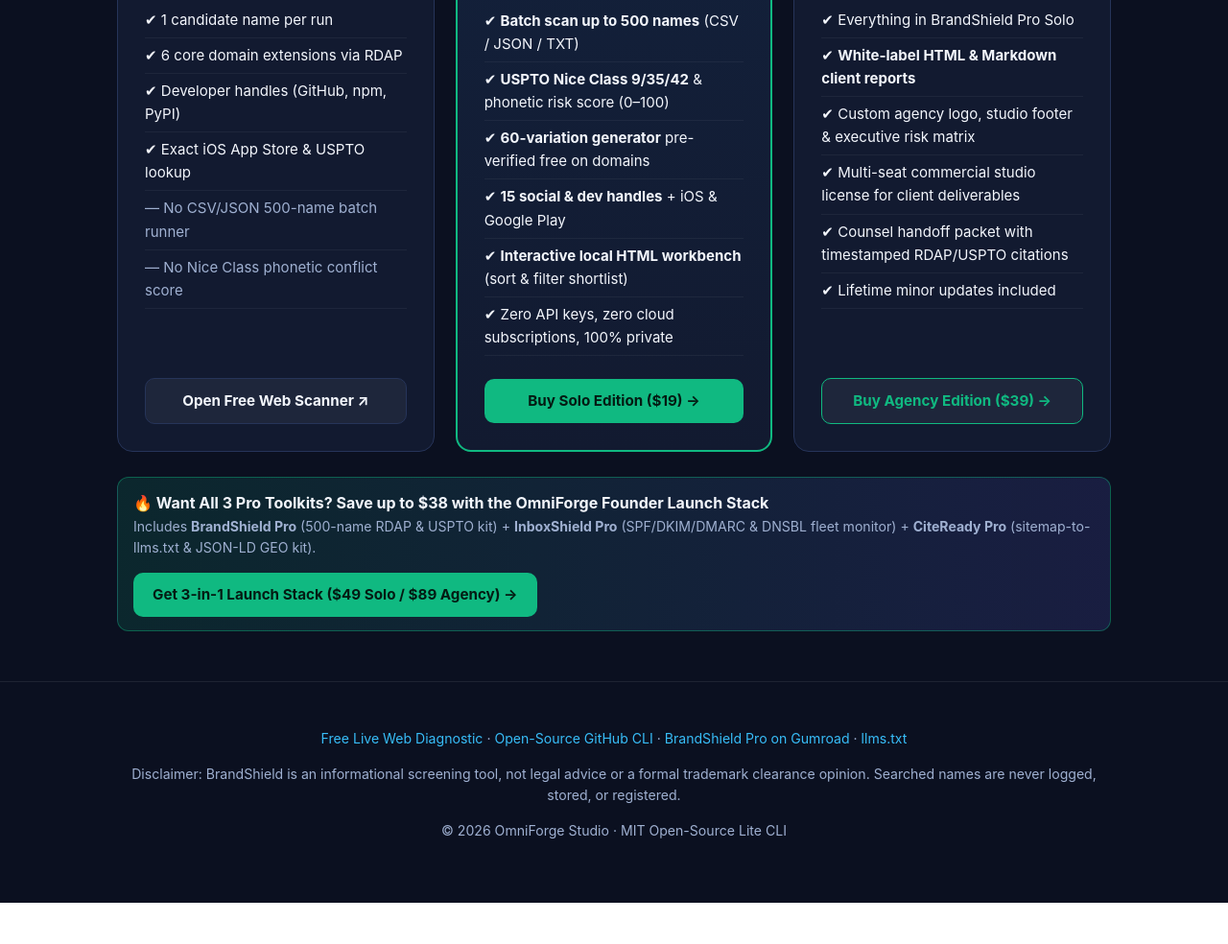
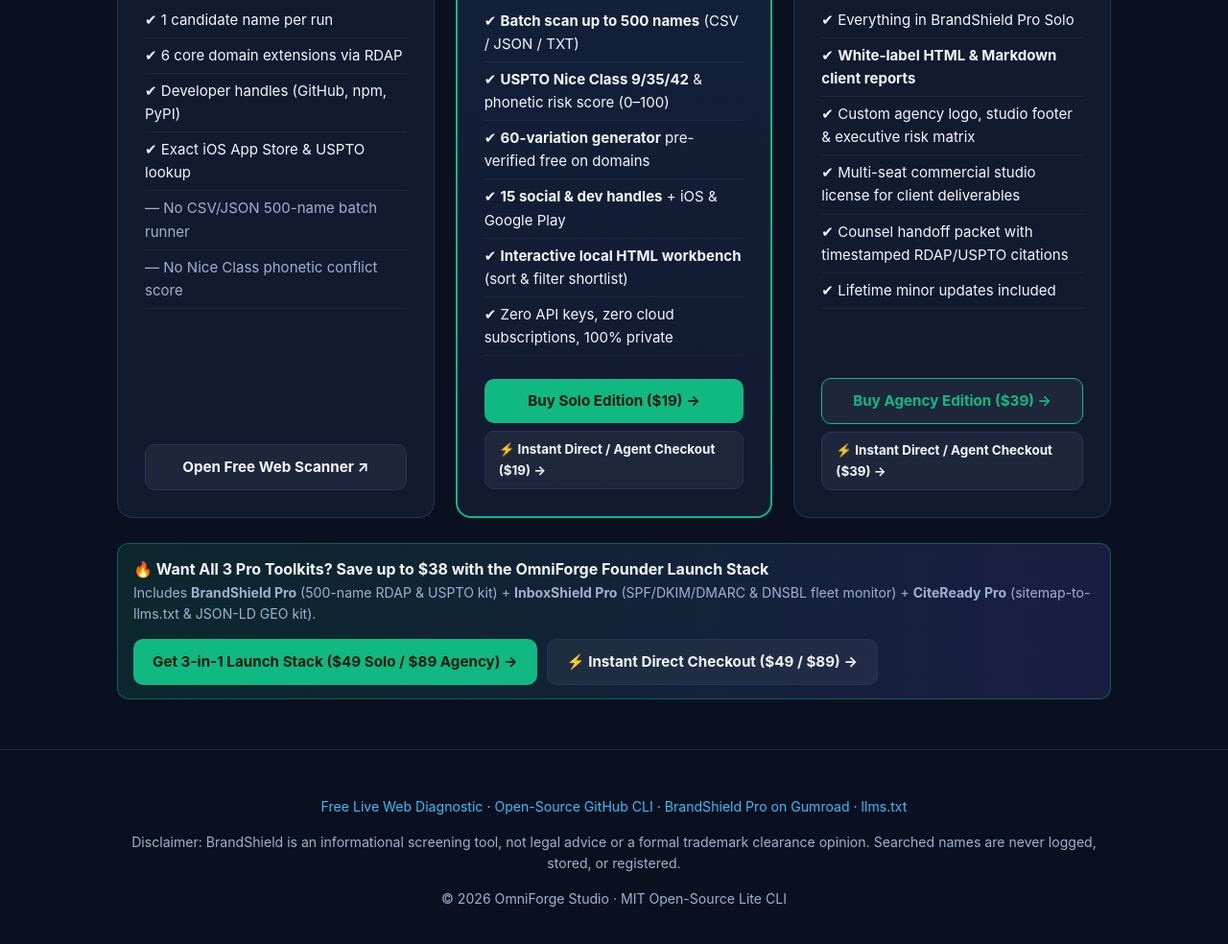
Before and after one commit to zColdWater/brandshield-cli, a website: page docs/index.html in a window 1280 px wide. Shown: the part 1642-2626 px from the top of the page at 96% size. Before the commit the page ends 2583 px from the top, so only its background shows below. Drawn offline with Linux system fonts and the light colour scheme.

Commit message:
feat: add 24/7 Instant Direct & Agent Checkout buttons alongside Gumroad

```diff
--- a/docs/index.html
+++ b/docs/index.html
@@ -443,7 +443,7 @@
               <li>✔ Zero API keys, zero cloud subscriptions, 100% private</li>
             </ul>
           </div>
-          <a class="btn btn-cta" href="https://agentarenastudi.gumroad.com/l/omniforge-brandshield" target="_blank" rel="noopener">Buy Solo Edition ($19) →</a>
+          <div style="display:flex;flex-direction:column;gap:8px;"><a class="btn btn-cta" href="https://agentarenastudi.gumroad.com/l/omniforge-brandshield" target="_blank" rel="noopener">Buy Solo Edition ($19) →</a><a class="btn btn-outline" style="font-size:0.84rem;padding:8px 14px;" href="https://omnipulse-x402.appwrite.network/checkout/brandshield?tier=solo" target="_blank" rel="noopener">⚡ Instant Direct / Agent Checkout ($19) →</a></div>
         </div>
 
         <div class="price-card">
@@ -460,7 +460,7 @@
               <li>✔ Lifetime minor updates included</li>
             </ul>
           </div>
-          <a class="btn btn-outline" style="border-color:var(--cta); color:var(--cta);" href="https://agentarenastudi.gumroad.com/l/omniforge-brandshield" target="_blank" rel="noopener">Buy Agency Edition ($39) →</a>
+          <div style="display:flex;flex-direction:column;gap:8px;"><a class="btn btn-outline" style="border-color:var(--cta); color:var(--cta);" href="https://agentarenastudi.gumroad.com/l/omniforge-brandshield" target="_blank" rel="noopener">Buy Agency Edition ($39) →</a><a class="btn btn-outline" style="font-size:0.84rem;padding:8px 14px;" href="https://omnipulse-x402.appwrite.network/checkout/brandshield?tier=agency" target="_blank" rel="noopener">⚡ Instant Direct / Agent Checkout ($39) →</a></div>
         </div>
       </div>
 
@@ -469,7 +469,7 @@
           <strong>🔥 Want All 3 Pro Toolkits? Save up to $38 with the OmniForge Founder Launch Stack</strong>
           <div style="font-size:0.88rem; color:var(--muted);">Includes <strong>BrandShield Pro</strong> (500-name RDAP &amp; USPTO kit) + <strong>InboxShield Pro</strong> (SPF/DKIM/DMARC &amp; DNSBL fleet monitor) + <strong>CiteReady Pro</strong> (sitemap-to-llms.txt &amp; JSON-LD GEO kit).</div>
         </div>
-        <a class="btn btn-cta" href="https://agentarenastudi.gumroad.com/l/omniforge-launch-stack" target="_blank" rel="noopener">Get 3-in-1 Launch Stack ($49 Solo / $89 Agency) →</a>
+        <div style="display:flex;gap:10px;flex-wrap:wrap;"><a class="btn btn-cta" href="https://agentarenastudi.gumroad.com/l/omniforge-launch-stack" target="_blank" rel="noopener">Get 3-in-1 Launch Stack ($49 Solo / $89 Agency) →</a><a class="btn btn-outline" href="https://omnipulse-x402.appwrite.network/checkout/launch-stack" target="_blank" rel="noopener">⚡ Instant Direct Checkout ($49 / $89) →</a></div>
       </div>
     </section>
   </main>
```
Also changed, not shown: docs/llms.txt (+6 -0 lines), README.md.
